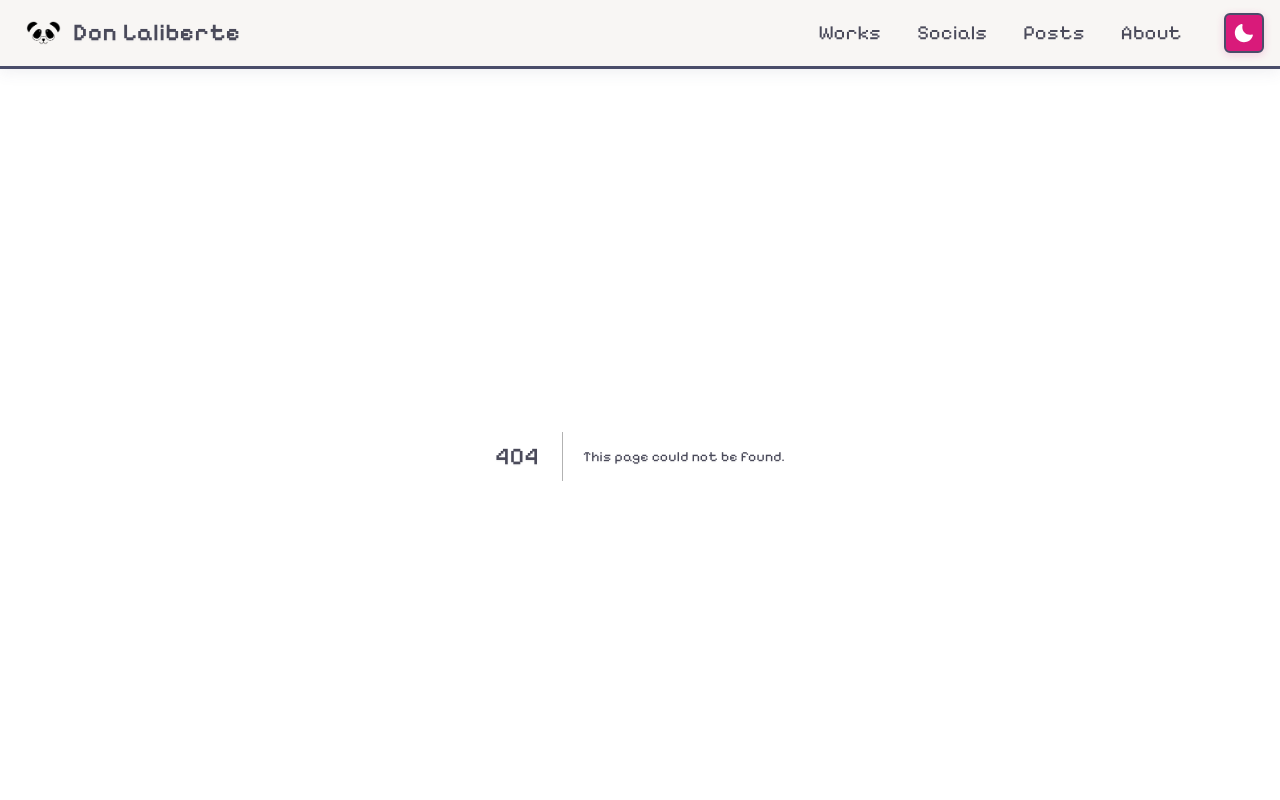
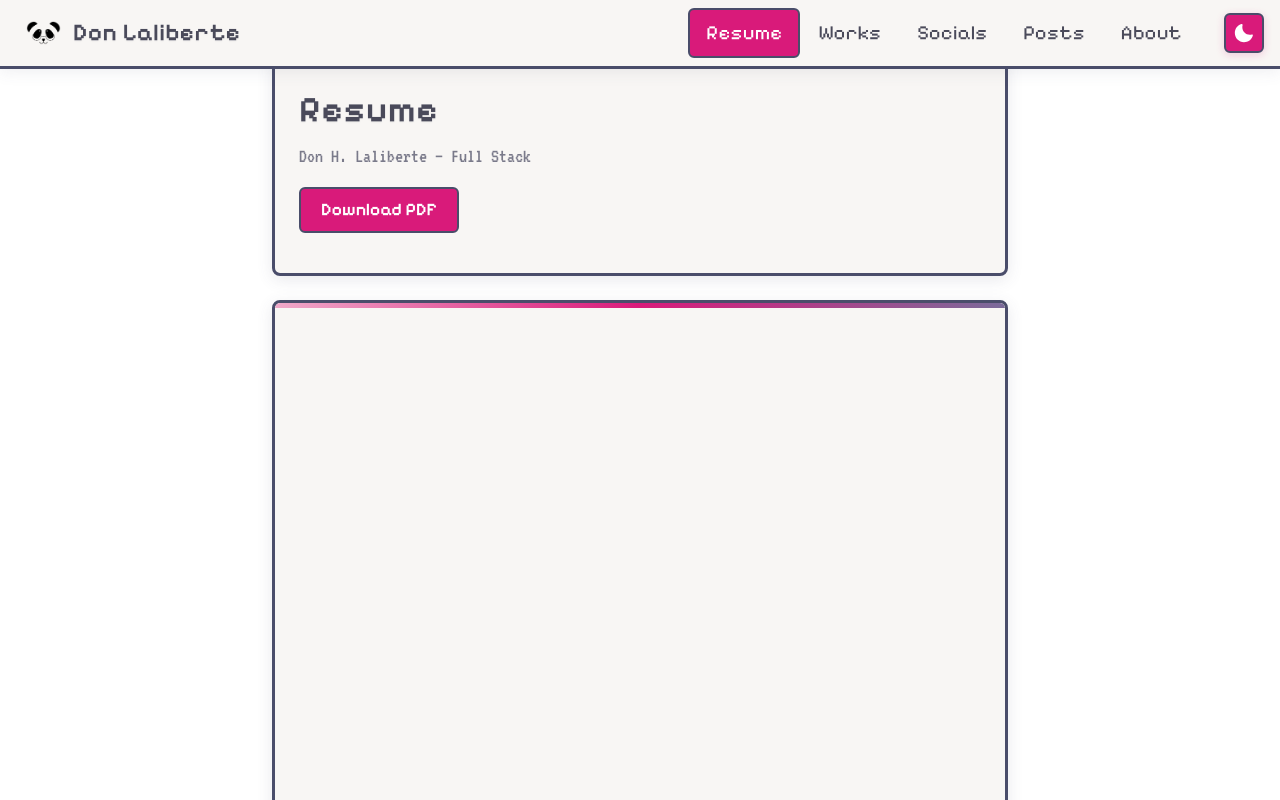
Before and after one commit to Don-Laliberte/Portfolio-Website, a Next.js app in the folder client/: page /resume in a window 1280 px wide. Before the commit this address had no page. Shown: the top 800 px of the page. Built offline with nearby package versions, Linux system fonts and the light colour scheme.

Commit message:
Added Basic Resume

```diff
--- /dev/null
+++ b/client/src/app/resume/layout.tsx
@@ -0,0 +1,14 @@
+import type { Metadata } from 'next'
+
+export const metadata: Metadata = {
+  title: 'Resume | Don Laliberte',
+  description: 'Don H. Laliberte — Full Stack Developer resume',
+}
+
+export default function ResumeLayout({
+  children,
+}: {
+  children: React.ReactNode
+}) {
+  return children
+}
--- /dev/null
+++ b/client/src/app/resume/page.tsx
@@ -0,0 +1,86 @@
+'use client'
+
+import Link from 'next/link'
+import { Box, useColorModeValue } from '@chakra-ui/react'
+
+const RESUME_PATH = '/documents/Don-Laliberte-Resume.pdf'
+
+export default function ResumePage() {
+  const cardBg = useColorModeValue('heart.uiBg', 'heart.darkPanel')
+  const cardBorder = useColorModeValue('heart.uiBorder', 'heart.darkBorder')
+  const headingColor = useColorModeValue('heart.charcoal', 'heart.darkText')
+  const subtextColor = useColorModeValue('heart.gray', 'heart.darkTextMuted')
+  const buttonBorder = useColorModeValue('heart.uiBorder', 'heart.darkBorder')
+
+  return (
+    <>
+      <Box
+        className="heart-card"
+        bg={cardBg}
+        border="3px solid"
+        borderColor={cardBorder}
+        borderRadius="8px"
+        p={6}
+        mb={6}
+        position="relative"
+      >
+        <Box
+          as="h1"
+          fontFamily="var(--font-heading)"
+          fontSize={{ base: '1.75rem', md: '2.25rem' }}
+          fontWeight="600"
+          color={headingColor}
+          mb={1}
+        >
+          Resume
+        </Box>
+        <Box as="p" color={subtextColor} fontSize="1.25rem" fontFamily="var(--font-body)" mb={4}>
+          Don H. Laliberte — Full Stack
+        </Box>
+        <Box
+          as="a"
+          href={RESUME_PATH}
+          download="Don-Laliberte-Resume.pdf"
+          target="_blank"
+          rel="noopener noreferrer"
+          display="inline-block"
+          fontFamily="var(--font-heading)"
+          fontSize="1.1rem"
+          fontWeight="600"
+          color="white"
+          bg="heart.magenta"
+          border="2px solid"
+          borderColor={buttonBorder}
+          borderRadius="md"
+          px={5}
+          py={2}
+          mb={4}
+          _hover={{ bg: 'heart.magentaDark', textDecoration: 'none' }}
+        >
+          Download PDF
+        </Box>
+      </Box>
+
+      <Box
+        className="heart-card"
+        bg={cardBg}
+        border="3px solid"
+        borderColor={cardBorder}
+        borderRadius="8px"
+        overflow="hidden"
+        position="relative"
+        minH="80vh"
+      >
+        <Box
+          as="iframe"
+          src={`${RESUME_PATH}#view=FitH`}
+          title="Don Laliberte Resume"
+          width="100%"
+          height="78vh"
+          minH="600px"
+          border="none"
+        />
+      </Box>
+    </>
+  )
+}
--- a/client/src/features/layout/components/Navbar.tsx
+++ b/client/src/features/layout/components/Navbar.tsx
@@ -8,6 +8,7 @@ import { ThemeToggleButton } from './ThemeToggleButton'
 import type { NavItem } from '../types'
 
 const NAV_ITEMS: NavItem[] = [
+  { href: '/resume', label: 'Resume' },
   { href: '/works', label: 'Works' },
   { href: '/socials', label: 'Socials' },
   { href: '/posts', label: 'Posts' },
```
Also changed, not shown: client/src/features/home/components/HomeContent.tsx (+33 -0 lines), 1 other file (tests, documents, lock files or other folders).
